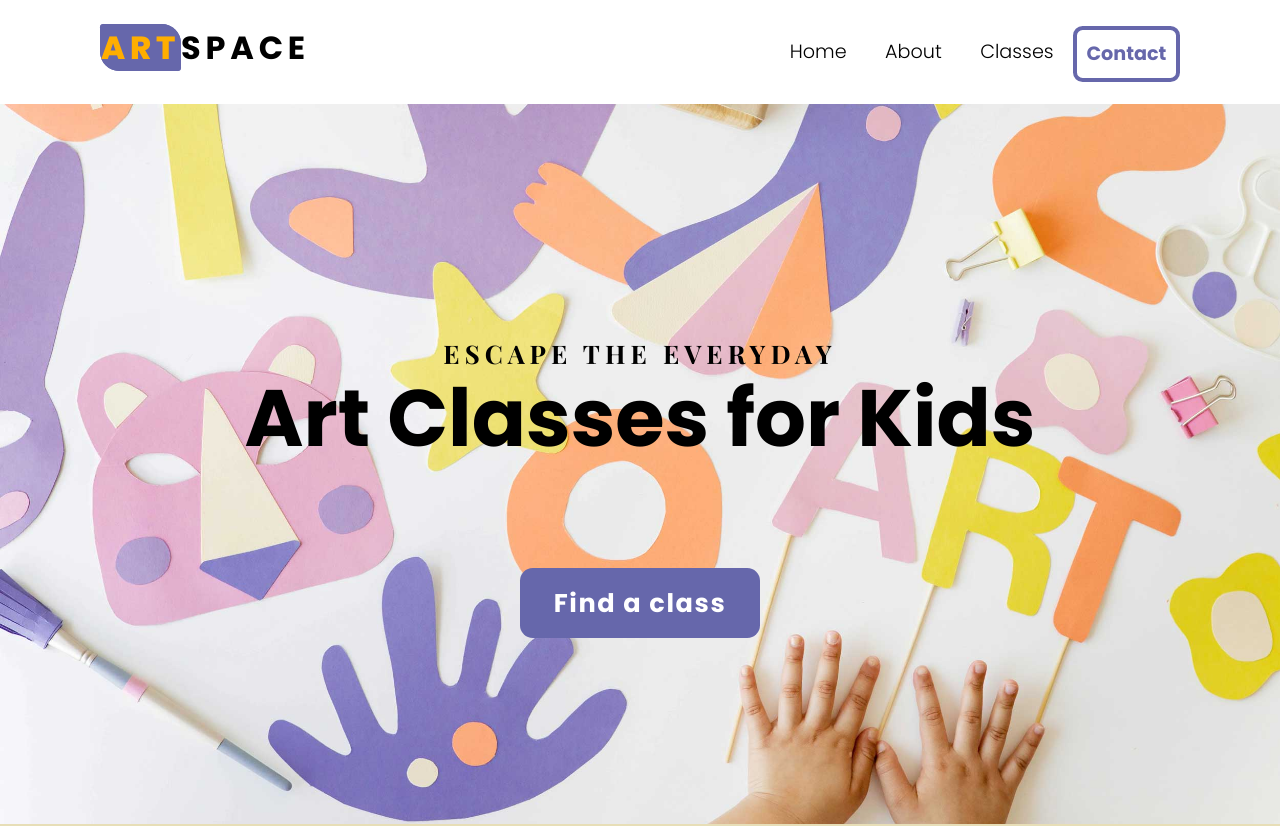
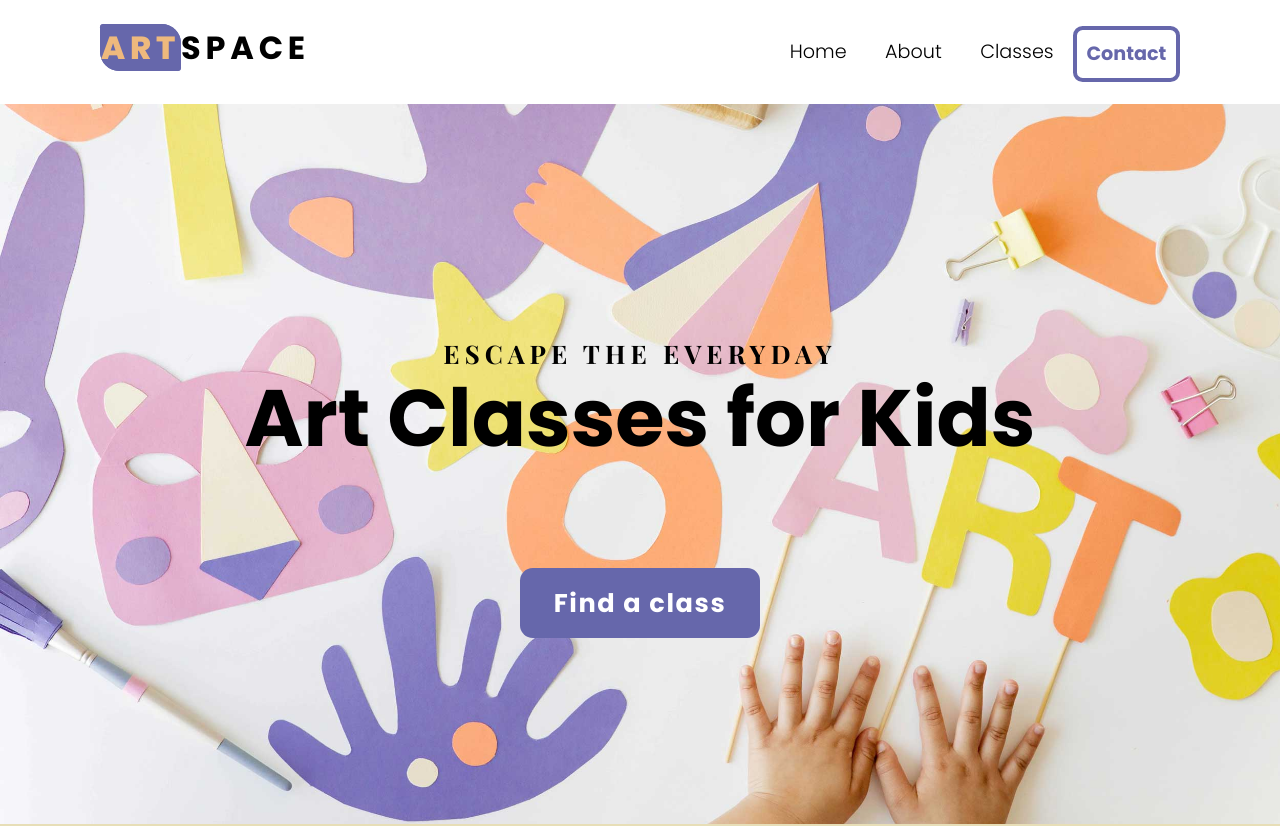
Before and after one commit to chasingash/kids-art-classes, a plain HTML site: page index.html in a window 1280 px wide. Shown: the top 826 px of the page. Drawn offline with nearby package versions, Linux system fonts and the light colour scheme; grey boxes are pictures that could not be loaded; a web font is replaced by a local one.

Commit message:
create more constrast by updating colour for the logo

```diff
--- a/assets/css/style.css
+++ b/assets/css/style.css
@@ -36,7 +36,7 @@ body {
 }
 
 .navbar .logo span {
-    color: rgb(255, 174, 0);
+    color: rgb(238, 185, 125);
 }
 
 .art-logo {
```
